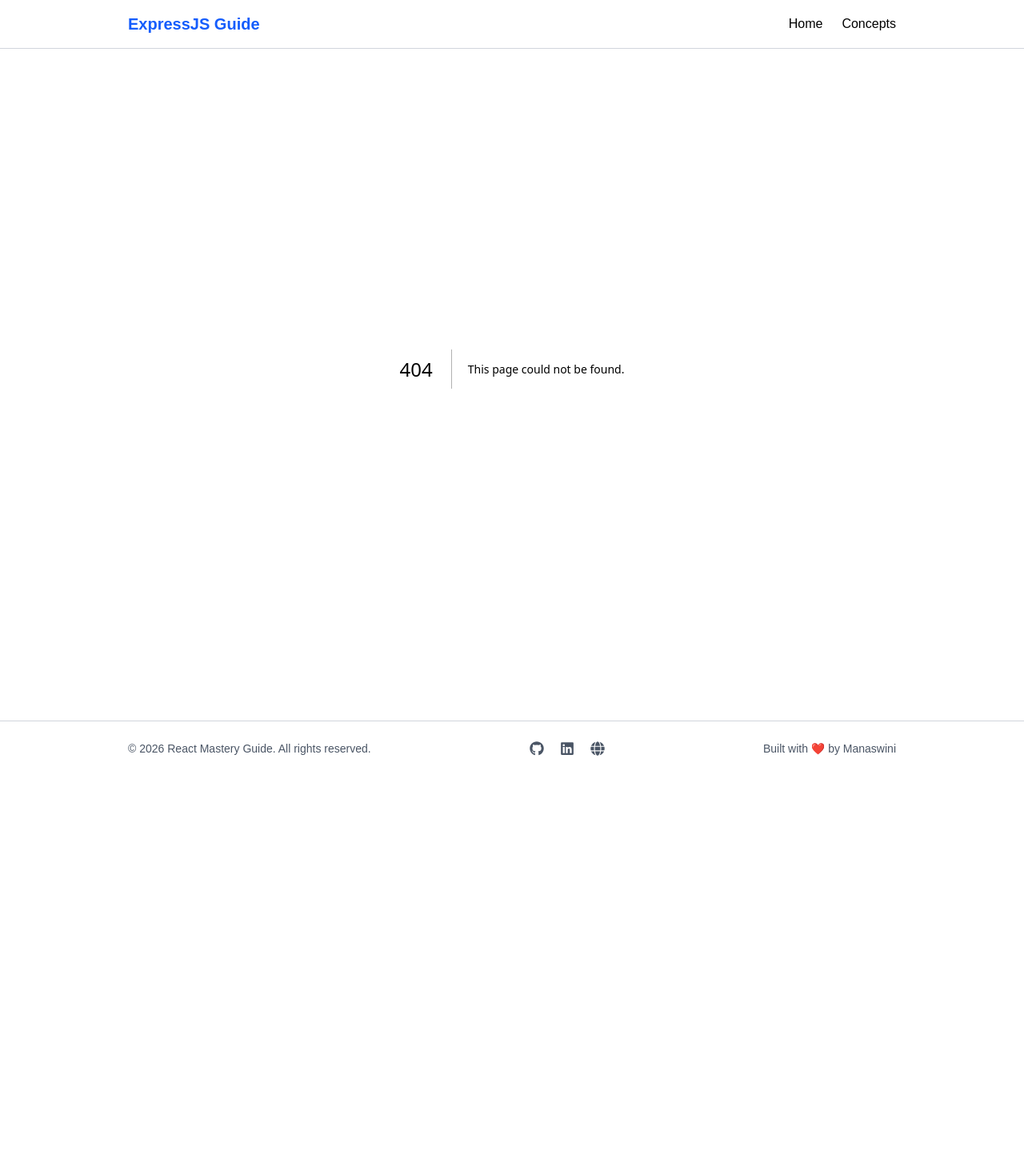
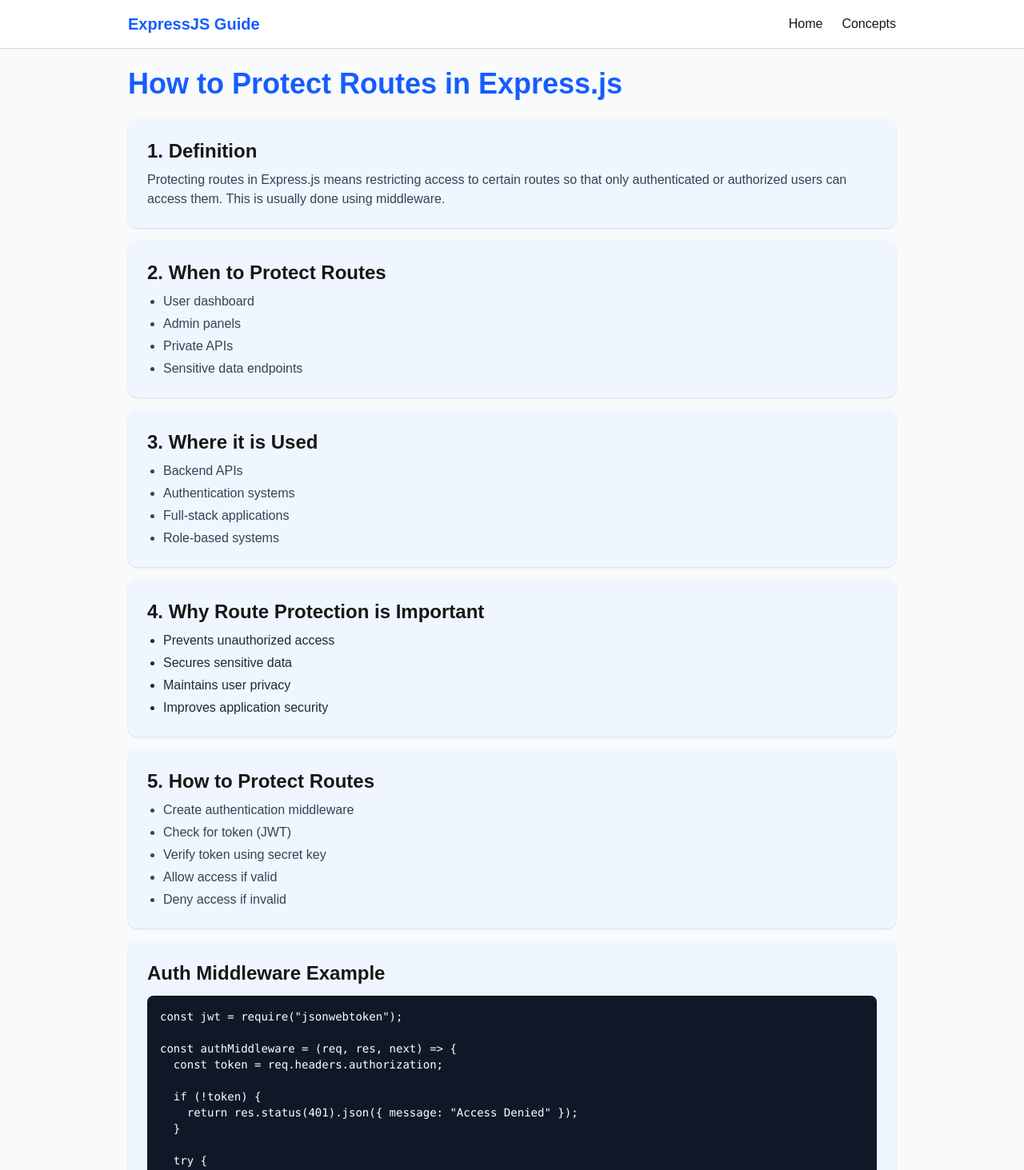
Before and after one commit to Monisasmal/ExpressJS-Concept, a Next.js app: page /concepts/ProtectRoutes in a window 1280 px wide. Before the commit this address had no page. Shown: the top 1463 px of the page at 80% size. Before the commit the page ends 970 px from the top, so only its background shows below. Built offline with nearby package versions, Linux system fonts and the light colour scheme.

Commit message:
update concept

```diff
--- /dev/null
+++ b/src/app/concepts/ProtectRoutes/page.tsx
@@ -0,0 +1,187 @@
+export default function ProtectRoutes() {
+  return (
+    <div className="bg-gray-50 min-h-screen">
+
+      {/* Container */}
+      <div className="w-full max-w-5xl mx-auto px-4 sm:px-6 lg:px-8 py-6">
+
+        {/* Header */}
+        <h1 className="text-2xl sm:text-3xl md:text-4xl font-bold text-blue-600 mb-6">
+          How to Protect Routes in Express.js
+        </h1>
+
+        {/* Card Wrapper */}
+        <div className="space-y-4">
+
+          {/* Definition */}
+          <section className="bg-blue-50 shadow-sm rounded-xl p-4 sm:p-6">
+            <h2 className="text-lg sm:text-xl md:text-2xl font-semibold mb-2">
+              1. Definition
+            </h2>
+            <p className="text-sm sm:text-base text-gray-700">
+              Protecting routes in Express.js means restricting access to certain
+              routes so that only authenticated or authorized users can access them.
+              This is usually done using middleware.
+            </p>
+          </section>
+
+          {/* When */}
+          <section className="bg-blue-50 shadow-sm rounded-xl p-4 sm:p-6">
+            <h2 className="text-lg sm:text-xl md:text-2xl font-semibold mb-2">
+              2. When to Protect Routes
+            </h2>
+            <ul className="list-disc ml-5 text-sm sm:text-base text-gray-700 space-y-1">
+              <li>User dashboard</li>
+              <li>Admin panels</li>
+              <li>Private APIs</li>
+              <li>Sensitive data endpoints</li>
+            </ul>
+          </section>
+
+          {/* Where */}
+          <section className="bg-blue-50 shadow-sm rounded-xl p-4 sm:p-6">
+            <h2 className="text-lg sm:text-xl md:text-2xl font-semibold mb-2">
+              3. Where it is Used
+            </h2>
+            <ul className="list-disc ml-5 text-sm sm:text-base text-gray-700 space-y-1">
+              <li>Backend APIs</li>
+              <li>Authentication systems</li>
+              <li>Full-stack applications</li>
+              <li>Role-based systems</li>
+            </ul>
+          </section>
+
+          {/* Why */}
+          <section className="bg-blue-50 shadow-sm rounded-xl p-4 sm:p-6">
+            <h2 className="text-lg sm:text-xl md:text-2xl font-semibold mb-2">
+              4. Why Route Protection is Important
+            </h2>
+            <ul className="list-disc ml-5 text-sm sm:text-base text-gray-800 space-y-1">
+              <li>Prevents unauthorized access</li>
+              <li>Secures sensitive data</li>
+              <li>Maintains user privacy</li>
+              <li>Improves application security</li>
+            </ul>
+          </section>
+
+          {/* How */}
+          <section className="bg-blue-50 shadow-sm rounded-xl p-4 sm:p-6">
+            <h2 className="text-lg sm:text-xl md:text-2xl font-semibold mb-2">
+              5. How to Protect Routes
+            </h2>
+            <ul className="list-disc ml-5 text-sm sm:text-base text-gray-700 space-y-1">
+              <li>Create authentication middleware</li>
+              <li>Check for token (JWT)</li>
+              <li>Verify token using secret key</li>
+              <li>Allow access if valid</li>
+              <li>Deny access if invalid</li>
+            </ul>
+          </section>
+
+          {/* Code - Middleware */}
+          <section className="bg-blue-50 shadow-sm rounded-xl p-4 sm:p-6">
+            <h2 className="text-lg sm:text-xl md:text-2xl font-semibold mb-3">
+              Auth Middleware Example
+            </h2>
+
+            <pre className="bg-gray-900 text-white p-3 sm:p-4 rounded-lg overflow-x-auto text-xs sm:text-sm">
+{`const jwt = require("jsonwebtoken");
+
+const authMiddleware = (req, res, next) => {
+  const token = req.headers.authorization;
+
+  if (!token) {
+    return res.status(401).json({ message: "Access Denied" });
+  }
+
+  try {
+    const verified = jwt.verify(token, "secretKey");
+    req.user = verified;
+    next();
+  } catch (err) {
+    res.status(401).json({ message: "Invalid Token" });
+  }
+};
+
+module.exports = authMiddleware;`}
+            </pre>
+          </section>
+
+          {/* Code - Usage */}
+          <section className="bg-blue-50 shadow-sm rounded-xl p-4 sm:p-6">
+            <h2 className="text-lg sm:text-xl md:text-2xl font-semibold mb-3">
+              Protect Route Example
+            </h2>
+
+            <pre className="bg-gray-900 text-white p-3 sm:p-4 rounded-lg overflow-x-auto text-xs sm:text-sm">
+{`const authMiddleware = require("./authMiddleware");
+
+app.get("/dashboard", authMiddleware, (req, res) => {
+  res.send("Welcome to protected dashboard");
+});`}
+            </pre>
+          </section>
+
+          {/* Role-Based Example */}
+          <section className="bg-blue-50 shadow-sm rounded-xl p-4 sm:p-6">
+            <h2 className="text-lg sm:text-xl md:text-2xl font-semibold mb-3">
+              Role-Based Protection (Advanced)
+            </h2>
+
+            <pre className="bg-gray-900 text-white p-3 sm:p-4 rounded-lg overflow-x-auto text-xs sm:text-sm">
+{`const adminMiddleware = (req, res, next) => {
+  if (req.user.role === "admin") {
+    next();
+  } else {
+    res.status(403).send("Forbidden");
+  }
+};
+
+app.get("/admin", authMiddleware, adminMiddleware, (req, res) => {
+  res.send("Admin Panel");
+});`}
+            </pre>
+          </section>
+
+          {/* Advantages */}
+          <section className="bg-blue-50 shadow-sm rounded-xl p-4 sm:p-6">
+            <h2 className="text-lg sm:text-xl md:text-2xl font-semibold mb-2">
+              6. Advantages
+            </h2>
+            <ul className="list-disc ml-5 text-sm sm:text-base text-gray-700 space-y-1">
+              <li>Secure APIs and data</li>
+              <li>Flexible authentication system</li>
+              <li>Supports role-based access</li>
+              <li>Scalable for large apps</li>
+            </ul>
+          </section>
+
+          {/* Disadvantages */}
+          <section className="bg-blue-50 shadow-sm rounded-xl p-4 sm:p-6">
+            <h2 className="text-lg sm:text-xl md:text-2xl font-semibold mb-2">
+              7. Disadvantages
+            </h2>
+            <ul className="list-disc ml-5 text-sm sm:text-base text-gray-700 space-y-1">
+              <li>Requires proper token management</li>
+              <li>Security risks if implemented incorrectly</li>
+            </ul>
+          </section>
+
+          {/* Interview */}
+          <section className="bg-blue-50 shadow-sm rounded-xl p-4 sm:p-6">
+            <h2 className="text-lg sm:text-xl md:text-2xl font-semibold mb-2">
+              Interview Points
+            </h2>
+            <ul className="list-disc ml-5 text-sm sm:text-base text-gray-900 space-y-1">
+              <li>Uses middleware for protection</li>
+              <li>JWT is commonly used</li>
+              <li>Token is verified before access</li>
+              <li>Supports role-based authorization</li>
+            </ul>
+          </section>
+
+        </div>
+      </div>
+    </div>
+  );
+}
--- a/src/app/concepts/page.tsx
+++ b/src/app/concepts/page.tsx
@@ -24,6 +24,7 @@ const concept = [
      {name: "Global Error Handling Middleware in Express.js?", path:"/concepts/GlobalErrorHandling"},
      {name: "Custom Error Middleware in Express.js?", path:"/concepts/CustomErrorMiddleware"},
      {name: "What is JWT Authentication?", path:"/concepts/JWTAuthentication"},
+     {name: "How to Protect Routes in Express.js?", path:"/concepts/ProtectRoutes"},
 ];
 
 export default function Concepts(){
```
